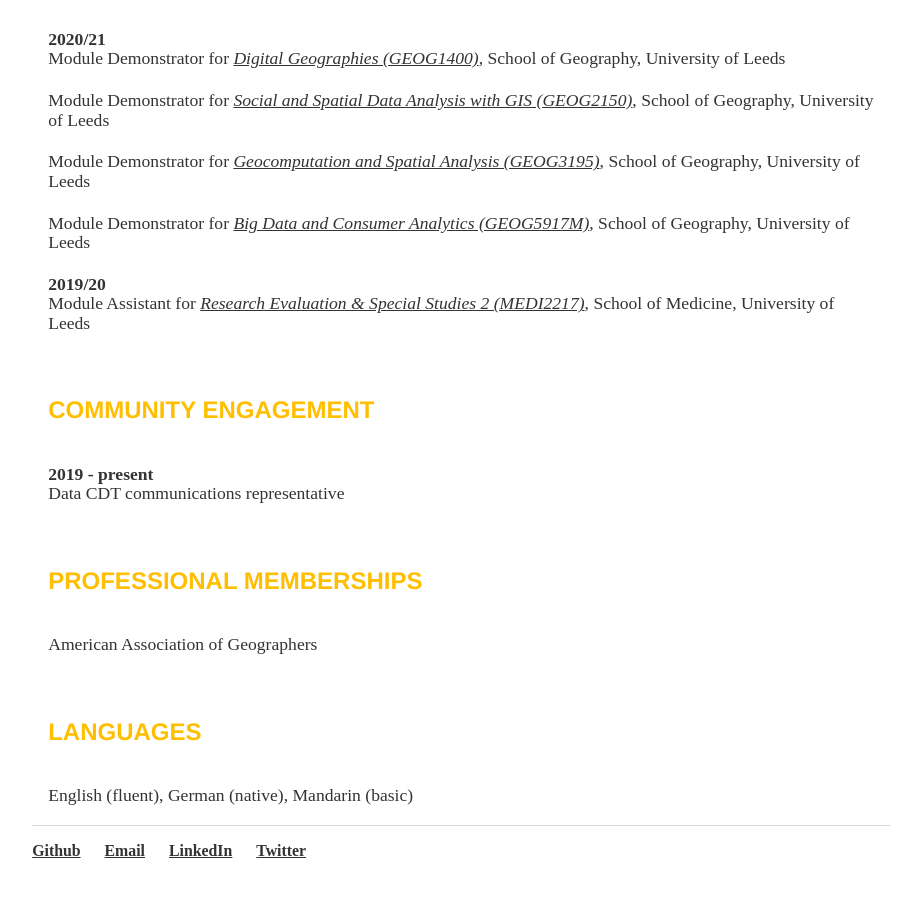
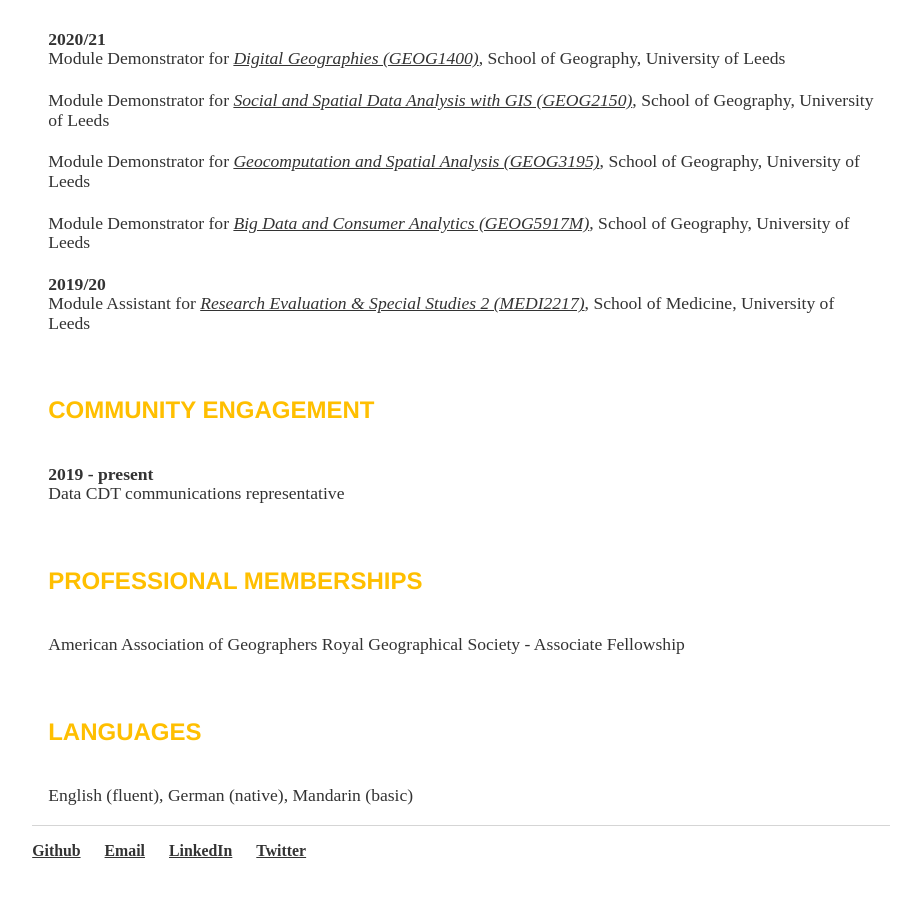
Before and after one commit to lena-kilian/lena-kilian.github.io, a Jekyll site: the page built from cv/index.md, in a window 1280 px wide and 900 px high, scrolled down 1631 px. Shown: the top 897 px of the window, without its empty margins (179-1100 px from the left). Built offline with Jekyll 4.4.1, drawn with Linux system fonts in a browser that asks for light colours; our own code applies the rules of GitHub Pages for plain Markdown files.

Commit message:
Update index.md

```diff
--- a/cv/index.md
+++ b/cv/index.md
@@ -81,6 +81,7 @@ Data CDT communications representative
 ### PROFESSIONAL MEMBERSHIPS
 
 American Association of Geographers
+Royal Geographical Society - Associate Fellowship
 
 |
 
```
